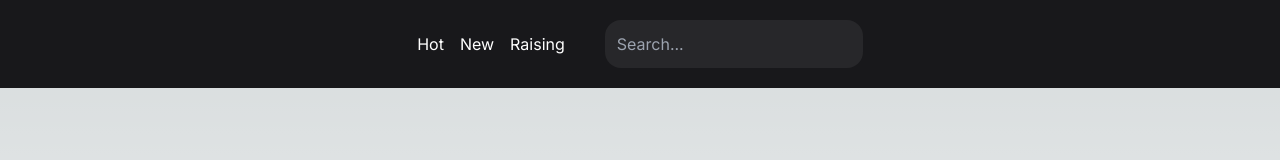
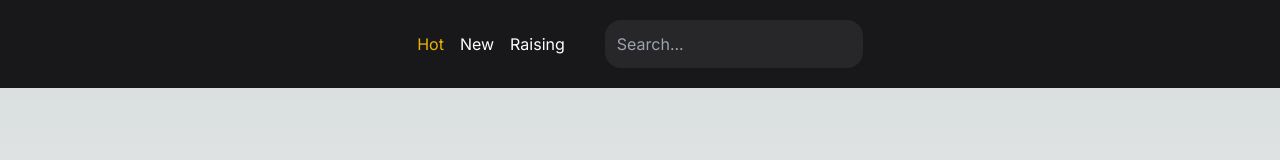
Before and after one commit to anasAS02/Daldart, a Next.js app in the folder client/: page / in a window 1280 px wide. Shown: the top 160 px of the page. Built offline with nearby package versions, Linux system fonts and the light colour scheme.

Commit message:
Edit Navbar & Add Global status

```diff
--- a/client/app/components/Navbar.tsx
+++ b/client/app/components/Navbar.tsx
@@ -1,10 +1,17 @@
+'use client'
+import { useStatusContext } from "../utils/globalStatus"
+
 export default function Navbar(){
+    const { listing, setListing } = useStatusContext();
+    const handleListing = (listing: string) => {
+        setListing(listing)
+    }
     return(
         <div className='w-full p-5 flex justify-center gap-10 items-center bg-zinc-900'>
-            <div className='categories flex items-center gap-4 text-white'>
-                <span className='cursor-pointer delay-200 hover:text-yellow-500'>Hot</span>
-                <span className='cursor-pointer delay-200 hover:text-yellow-500'>New</span>
-                <span className='cursor-pointer delay-200 hover:text-yellow-500'>Raising</span>
+            <div className='flex items-center gap-4 text-white'>
+                <span onClick={() => handleListing('hot')} className={`cursor-pointer delay-200 hover:text-yellow-500 ${listing === 'hot' && 'text-yellow-500'}`}>Hot</span>
+                <span onClick={() => handleListing('new')} className={`cursor-pointer delay-200 hover:text-yellow-500 ${listing === 'new' && 'text-yellow-500'}`}>New</span>
+                <span onClick={() => handleListing('raising')} className={`cursor-pointer delay-200 hover:text-yellow-500 ${listing === 'raising' && 'text-yellow-500'}`}>Raising</span>
             </div>
             <input type='search' placeholder='Search...' className='w-50 bg-zinc-800 p-3 rounded-2xl focus:w-96 outline-none' />
         </div>
--- /dev/null
+++ b/client/app/components/Posts.tsx
@@ -0,0 +1,9 @@
+export default function Posts(){
+    return(
+        <div className='mt-24 grid-cols-4 max-lg:grid-cols-2 max-md:grid-cols-1 gap-5'>
+            <div className='card flex justify-center items-center gap-3'>
+                {/* <Image src={} width={300} hieght={300} alt={} /> */}
+            </div>
+        </div>
+    )
+}
--- a/client/app/layout.tsx
+++ b/client/app/layout.tsx
@@ -1,6 +1,7 @@
 import type { Metadata } from "next";
 import { Inter } from "next/font/google";
 import "./globals.css";
+import { StatusContextProvider } from "./utils/globalStatus";
 
 const inter = Inter({ subsets: ["latin"] });
 
@@ -16,7 +17,11 @@ export default function RootLayout({
 }>) {
   return (
     <html lang="en">
-      <body className={inter.className}>{children}</body>
+      <body className={inter.className}>
+        <StatusContextProvider>
+          {children}
+        </StatusContextProvider>
+      </body>
     </html>
   );
 }
--- a/client/app/page.tsx
+++ b/client/app/page.tsx
@@ -1,10 +1,16 @@
+'use client'
 import Image from "next/image";
 import Navbar from "./components/Navbar";
+import Posts from "./components/Posts";
+import { useStatusContext } from "./utils/globalStatus";
 
 export default function Home() {
+  const {isLoading, listing} = useStatusContext();
+  console.log(isLoading, listing)
   return (
     <main className="flex min-h-screen flex-col items-center justify-between">
       <Navbar />
+      <Posts />
     </main>
   );
 }
--- /dev/null
+++ b/client/app/utils/globalStatus.tsx
@@ -0,0 +1,29 @@
+"use client"
+import { createContext, useContext, useState, Dispatch, SetStateAction } from "react";
+
+interface contextProps {
+    listing: string,
+    setListing: Dispatch<SetStateAction<string>>,
+    isLoading: boolean,
+    setIsLoading: Dispatch<SetStateAction<boolean>>,
+}
+
+const StatusContext = createContext<contextProps>({
+    listing: 'hot',
+    setListing: (): string => 'hot',
+    isLoading: false,
+    setIsLoading: (): boolean => false
+});
+
+export const StatusContextProvider = ({ children }: any) => {
+    const [listing, setListing] = useState<string>('hot');
+    const [isLoading, setIsLoading] = useState<boolean>(false);
+
+    return(
+        <StatusContext.Provider value={{listing, setListing, isLoading, setIsLoading}}>
+            { children }
+        </StatusContext.Provider>
+    )
+}
+
+export const useStatusContext = () => useContext(StatusContext);
```
